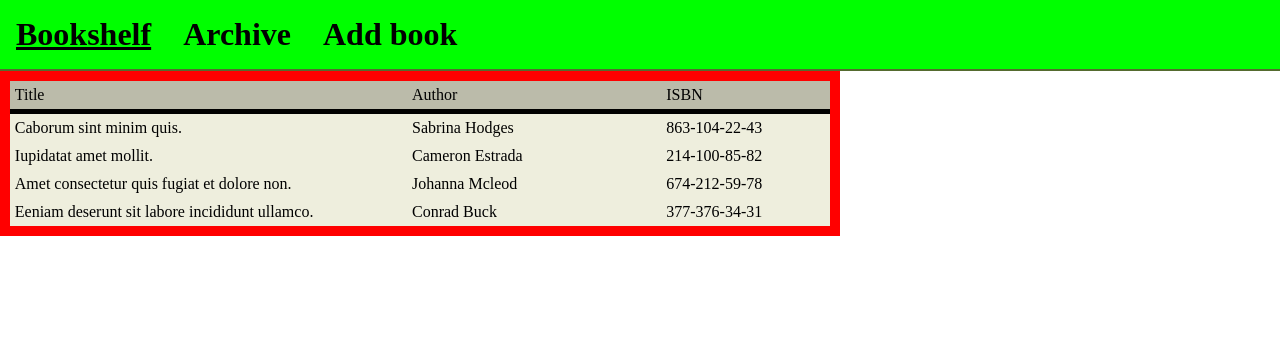
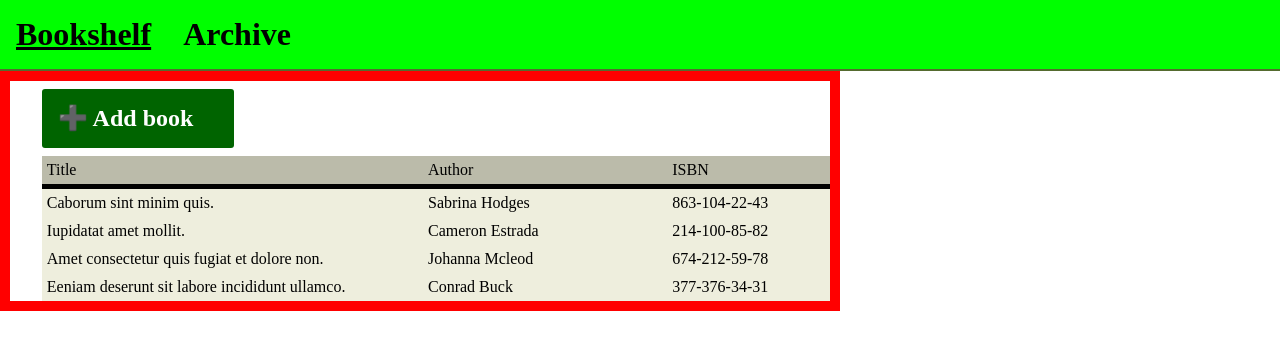
Before and after one commit to flagoon/book-shelf, a React (Create React App) app: page /archive in a window 1280 px wide. Shown: the top 350 px of the page. Built offline with nearby package versions, Linux system fonts and the light colour scheme.

Commit message:
Move Add Book to every page.

```diff
--- /dev/null
+++ b/src/Components/MainArea/Archive/Archive.styled.js
@@ -0,0 +1,5 @@
+import styled from "styled-components";
+
+export const MainBoxArchive = styled.div`
+    margin-left: 2rem;
+`;
--- a/src/Components/MainArea/Archive/Archive.tsx
+++ b/src/Components/MainArea/Archive/Archive.tsx
@@ -1,7 +1,8 @@
 import React from 'react';
-import { ArchivedBook } from '../../../Components/MainArea/Archive/ArchivedBook/ArchivedBook';
-import { Author, FirstRow, ISBN, Title } from '../../../Components/MainArea/Archive/ArchivedBook/ArchivedBook.styled';
+import { ArchivedBook } from './ArchivedBook/ArchivedBook';
+import { Author, FirstRow, ISBN, Title } from './ArchivedBook/ArchivedBook.styled';
 import { BooksConsumer } from '../../../ContextProvider/BooksProvider';
+import {MainBoxArchive} from "./Archive.styled";
 
 const Archive = () => (
     <BooksConsumer>
@@ -9,7 +10,7 @@ const Archive = () => (
             {
                 const { books } = context;
                 return (
-                    <>
+                    <MainBoxArchive>
                         <FirstRow>
                             <Title>Title</Title>
                             <Author>Author</Author>
@@ -21,7 +22,7 @@ const Archive = () => (
                             .map(book => (
                                 <ArchivedBook book={book} key={book.id} />
                             ))}
-                    </>
+                    </MainBoxArchive>
                 );
             }
         }}
--- a/src/Components/MainArea/Bookshelf/Bookcase/Bookcase.styled.js
+++ b/src/Components/MainArea/Bookshelf/Bookcase/Bookcase.styled.js
@@ -3,8 +3,9 @@ import styled from 'styled-components';
 export const BookcaseHolder = styled.ul`
     box-sizing: border-box;
     list-style-type: none;
-    list-style-position: inside;
-    width: 820px;
+    width: calc(820px - 2rem);
+    margin-left: 2rem;
+    padding: 0;
 `;
 
 export const DataWrapper = styled.div`
@@ -31,8 +32,7 @@ export const Author = styled.li`
 
 export const TechnicalBookData = styled.div`
     display: flex;
-    flex-direction: 'row';
-    border: '1px solid red';
+    flex-direction: row;
     color: #044;
     margin-bottom: 1rem;
 
--- a/src/Components/MainArea/MainArea.styled.js
+++ b/src/Components/MainArea/MainArea.styled.js
@@ -1,6 +1,17 @@
-import styled from 'styled-components';
+import styled from "styled-components";
 
 export const StyledMainArea = styled.div`
-    border: 10px solid red;
+    border: 10px red solid;
     width: 820px;
 `;
+
+export const AddBookButton = styled.div`
+    width: 10rem;
+    padding: 1rem;
+    margin: 0.5rem 0 0.5rem 2rem;
+    background-color: darkgreen;
+    border-radius: 3px;
+    color: white;
+    font-size: 1.5rem;
+    font-weight: bold;
+`;
--- a/src/Components/MainArea/MainArea.tsx
+++ b/src/Components/MainArea/MainArea.tsx
@@ -1,15 +1,18 @@
 import React from 'react';
-import { Route, Switch } from 'react-router-dom';
+import {Link, Route, Switch} from 'react-router-dom';
 import { NoMatch } from '../Common/ErrorPages/404_page';
 import AddBookForm from './AddBookForm/AddBookForm';
 import Archive from './Archive/Archive';
 import Bookshelf from './Bookshelf/Bookshelf';
-import { StyledMainArea } from './MainArea.styled';
+import {AddBookButton, StyledMainArea} from './MainArea.styled';
 import { SingleBook } from './SingleBook/SingleBook';
 
 const MainArea = () => {
     return (
         <StyledMainArea>
+            <Link to='/addbook' style={{ textDecoration: 'none', display: 'inline' }}>
+                <AddBookButton>➕ Add book</AddBookButton>
+            </Link>
             <Switch>
                 <Route exact path='/' component={Bookshelf} />
                 <Route path='/bookshelf' component={Bookshelf} />
--- a/src/Components/Navbar/Navbar.tsx
+++ b/src/Components/Navbar/Navbar.tsx
@@ -10,9 +10,6 @@ const Navbar = () => (
         <Link to='/archive' style={{ textDecoration: 'none' }}>
             <HeaderLink>Archive</HeaderLink>
         </Link>
-        <Link to='/addbook' style={{ textDecoration: 'none' }}>
-            <HeaderLink>Add book</HeaderLink>
-        </Link>
     </StyledHeader>
 );
 
```
